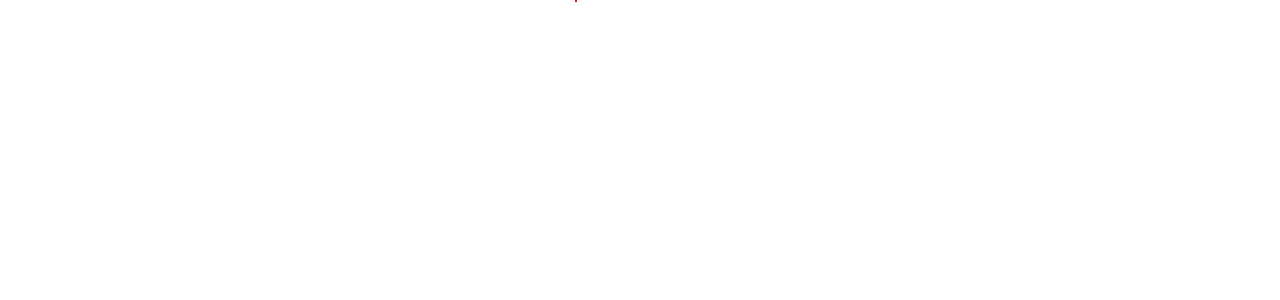
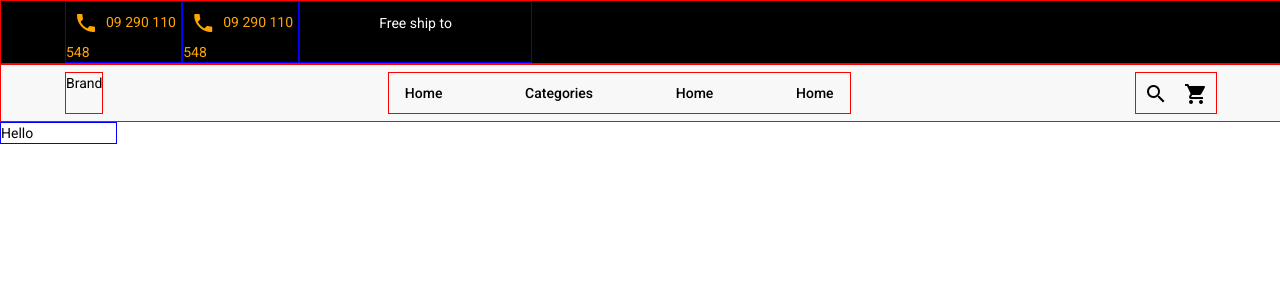
Before and after one commit to chauanphu/chauanphu, an Angular app in the folder frontend/: page / in a window 1280 px wide. Shown: the top 300 px of the page. Built offline with nearby package versions, Linux system fonts and the light colour scheme.

Commit message:
create navigation bar and homepage module

```diff
--- a/frontend/src/app/app.component.html
+++ b/frontend/src/app/app.component.html
@@ -1,7 +1 @@
-<nav class="nav-bar container-fluid">
-  <div class="row">
-    <div class="nav-brand">
-
-    </div>
-  </div>
-</nav>
+<app-homepage></app-homepage>
--- /dev/null
+++ b/frontend/src/app/bootstrap/_function.scss
@@ -0,0 +1,12 @@
+@function cal_width($i){
+    @return 100% /10 * $i;
+}
+
+@mixin generate-columns($screen){
+    @for $x from 1 to 6{
+        .col#{$screen}-#{$x}{
+                border: 1px solid blue;
+                width: cal_width($x);
+        }
+    }
+}
--- a/frontend/src/app/bootstrap/_layout.scss
+++ b/frontend/src/app/bootstrap/_layout.scss
@@ -1,5 +1,14 @@
 @import "./screen";
+@import "./function";
 
+%fluid{
+    border: 1px solid red;
+    width: 100%;
+    align-items: center;
+
+    display: flex;
+    justify-content: center;
+}
 .container{
     width: 90%;
     max-width: 1400;
@@ -9,10 +18,12 @@
     width: 100%
 }
 
+.extra-bar{
+    @extend %fluid;
+}
+
 .nav-bar{
-    width: 90%;
-    display: flex;
-    justify-content: center;
+    @extend %fluid;
 
     .nav-brand{
         border: 1px solid red;
@@ -21,13 +32,20 @@
             order: 2;
             align-items: center;
         }
+
+        img{
+            height: 100%;
+            width: 100%;
+        }
     }
 
     .nav-list{
         border: 1px solid red;
+        margin: 0 auto;
+        width: 40%;
 
-        width: 50%;
-
+        display: flex;
+        justify-content: space-between;
         @include mobile{
             display: none;
         }
@@ -45,6 +63,7 @@
         order: 3;
     }
 }
+
 .nav-bar-fluid{
     width: 100%;
     @extend .nav-bar;
@@ -54,21 +73,8 @@
     display: flex;
     justify-content: space-between;
 
-    .col-mobile{
-        @include mobile{
-            background-color: blue;
-        }
-    }
-
-    .col-tablet{
-        @include tablet{
-            background-color: blue;
-        }
-    }
-
-    .col-desktop{
-        @include desktop{
-            background-color: red;
-        }
-    }
+    @include generate-columns("");
+    @include generate-columns("-mobile");
+    @include generate-columns("-tablet");
+    @include generate-columns("-desktop");
 }
--- /dev/null
+++ b/frontend/src/app/homepage/homepage.component.html
@@ -0,0 +1,51 @@
+<!-- Extra bar -->
+<nav class="extra-bar">
+  <div class="container">
+    <div class="row">
+      <div class="col-1 btn-contact">
+        <button mat-icon-button><mat-icon>phone</mat-icon></button>
+        <span>09 290 110 548</span>
+      </div>
+      <div class="col-1 btn-contact">
+        <button mat-icon-button><mat-icon>phone</mat-icon></button>
+        <span>09 290 110 548</span>
+      </div>
+
+      <div class="col-desktop-2 info">
+        Free ship to
+      </div>
+    </div>
+  </div>
+</nav>
+
+<!-- Navigation Bar -->
+<nav class="nav-bar-fluid">
+  <div class="container">
+    <div class="row">
+      <div class="nav-brand">
+        Brand
+      </div>
+      <div class="nav-menu">
+        <button mat-icon-button><mat-icon>menu</mat-icon></button>
+      </div>
+      <div class="nav-list">
+        <button mat-button>Home</button>
+        <button mat-button>Categories</button>
+        <button mat-button>Home</button>
+        <button mat-button>Home</button>
+      </div>
+      <div class="nav-right-list">
+        <button mat-icon-button><mat-icon>search</mat-icon></button>
+        <button mat-icon-button><mat-icon>shopping_cart</mat-icon></button>
+      </div>
+    </div>
+  </div>
+</nav>
+
+<div class="container">
+  <div class="row">
+    <div class="col-1">
+      Hello
+    </div>
+  </div>
+</div>
--- /dev/null
+++ b/frontend/src/app/homepage/homepage.component.scss
@@ -0,0 +1,22 @@
+.nav-bar-fluid{
+    background-color: #f8f8f8;
+    height: 4em;
+}
+
+.extra-bar{
+    background-color: black;
+    color: white;
+    .row{
+        justify-content: flex-start;
+    }
+
+    .btn-contact{
+        color: orange;
+    }
+
+    .info{
+        padding-top: .8em;
+        text-align: center;
+        margin-right: 50%;
+    }
+}
--- /dev/null
+++ b/frontend/src/app/homepage/homepage.component.ts
@@ -0,0 +1,15 @@
+import { Component, OnInit } from '@angular/core';
+
+@Component({
+  selector: 'app-homepage',
+  templateUrl: './homepage.component.html',
+  styleUrls: ['./homepage.component.scss']
+})
+export class HomepageComponent implements OnInit {
+
+  constructor() { }
+
+  ngOnInit(): void {
+  }
+
+}
```
Also changed, not shown: frontend/src/app/app.module.ts (+6 -2 lines), frontend/src/app/homepage/homepage.module.ts (added, +18 -0 lines).
